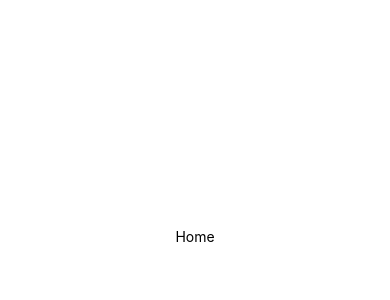
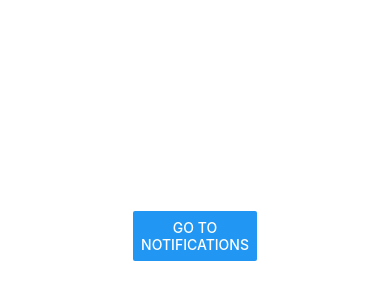
Before and after one commit to annisa118140082/React-Native-SMP-Al-Azhar, a React Native app: screen / in a window 390 px wide. Shown: the part 186-486 px from the top of the page. Built offline with nearby package versions, Linux system fonts and the light colour scheme.

Commit message:
tampilan dashboard

```diff
--- a/src/Home/index.js
+++ b/src/Home/index.js
@@ -1,14 +1,36 @@
-import React from 'react'
-import {View, Text} from 'react-native'
-import { StatusBar } from 'expo-status-bar';
+import * as React from 'react';
+import { Button, View } from 'react-native';
+import { createDrawerNavigator } from '@react-navigation/drawer';
+import { NavigationContainer } from '@react-navigation/native';
 
-const Home = () => {
-    return (
-        <View>
-            <StatusBar />
-            <Text>Home</Text>
-        </View>
-    )
+function HomeScreen({ navigation }) {
+  return (
+    <View style={{ flex: 1, alignItems: 'center', justifyContent: 'center' }}>
+      <Button
+        onPress={() => navigation.navigate('Notifications')}
+        title="Go to notifications"
+      />
+    </View>
+  );
 }
 
-export default Home
+function NotificationsScreen({ navigation }) {
+  return (
+    <View style={{ flex: 1, alignItems: 'center', justifyContent: 'center' }}>
+      <Button onPress={() => navigation.goBack()} title="Go back home" />
+    </View>
+  );
+}
+
+const Drawer = createDrawerNavigator();
+
+export default function App() {
+  return (
+    <NavigationContainer>
+      <Drawer.Navigator initialRouteName="Home">
+        <Drawer.Screen name="Home" component={HomeScreen} />
+        <Drawer.Screen name="Notifications" component={NotificationsScreen} />
+      </Drawer.Navigator>
+    </NavigationContainer>
+  );
+}
```
